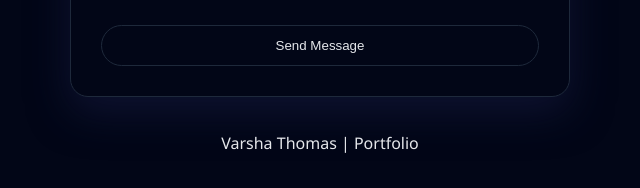
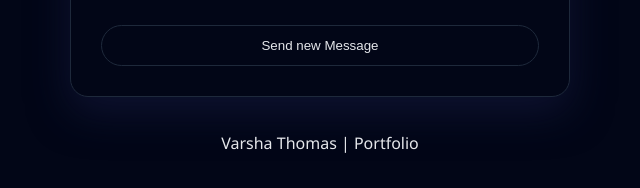
Before and after one commit to cactusinternational1812-sys/my-portfolio, a plain HTML site: page index.html in a window 1280 px wide. Shown: the part 3409-3597 px from the top of the page, 320-960 px from the left. Drawn offline with Linux system fonts and the light colour scheme.

Commit message:
changes ]

```diff
--- a/index.html
+++ b/index.html
@@ -90,7 +90,7 @@
     <input type="text" name="name" class="contact-input" placeholder="Your Name" required>
     <input type="email" name="email" class="contact-input" placeholder="Your Email" required>
     <textarea name="message" class="contact-input" placeholder="Your Message" required></textarea>
-    <button type="submit">Send Message</button>
+    <button type="submit">Send new Message</button>
   </form>
 
 </section>
```
